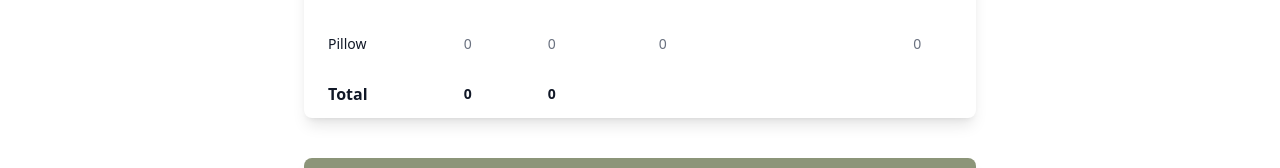
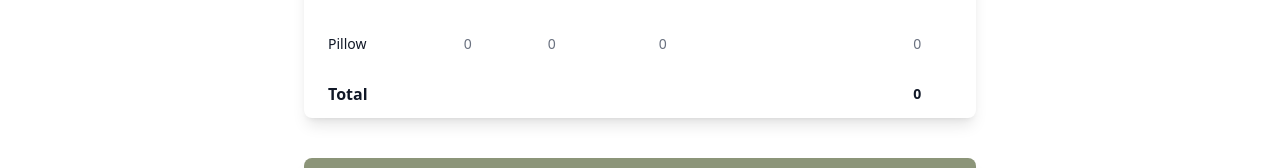
Before and after one commit to Paepilai/PROJECT2-SEC-1-GETA, a Vue app: page /booking in a window 1280 px wide. Shown: the part 458-626 px from the top of the page. Built offline with nearby package versions, Linux system fonts and the light colour scheme.

Commit message:
Update style

```diff
--- a/src/views/Booking.vue
+++ b/src/views/Booking.vue
@@ -157,18 +157,6 @@ const calculatePillowTotal = computed(() => {
         <!-- {{ dateRange[0] }} to {{ dateRange[1] }} ({{ nights }} nights) -->
       </div>
 
-      <!-- <div class="py-4 px-6">
-        <label class="block text-gray-700 font-bold mb-2" for="campground">
-          Select Campground
-        </label>
-        <select v-model="selectedCampground">
-          <option disabled value="">Please select a campground</option>
-          <option v-for="camp in campData" :key="camp.id" :value="camp.id">
-            {{ camp.name }}
-          </option>
-        </select>
-      </div> -->
-
       <div class="mb-4 py-4 px-6">
         <label class="block text-gray-700 font-bold mb-2" for="name">
           Zone {{ zoneId }} {{ zoneName }}
@@ -304,7 +292,9 @@ const calculatePillowTotal = computed(() => {
           <tfoot>
             <tr class="font-semibold text-gray-900 dark:text-white">
               <th scope="row" class="px-6 py-3 text-base">Total</th>
-              <td class="px-6 py-3">{{ nightAmount }}</td>
+              <td class="px-6 py-3"></td>
+              <td class="px-6 py-3"></td>
+              <td class="px-6 py-3"></td>
               <td class="px-6 py-3">{{ calculateTotalAmount }}</td>
             </tr>
           </tfoot>
```
